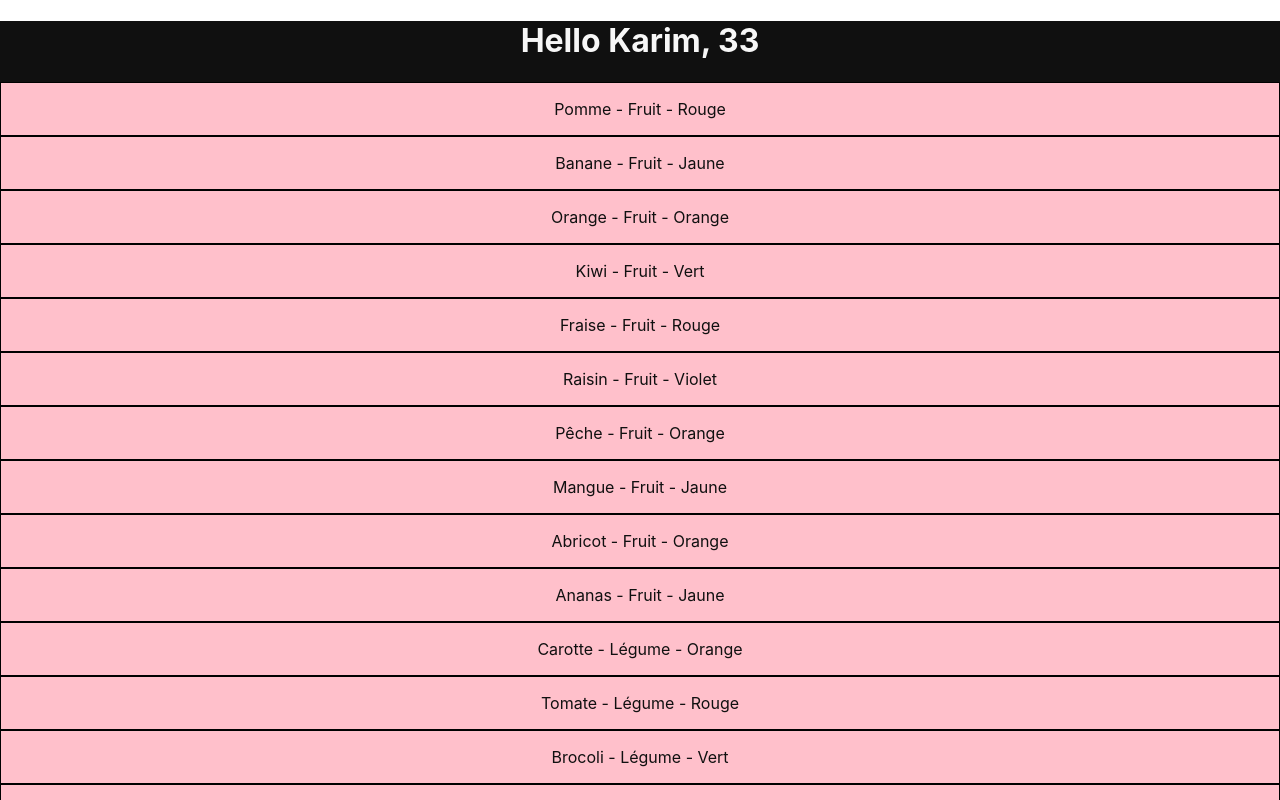
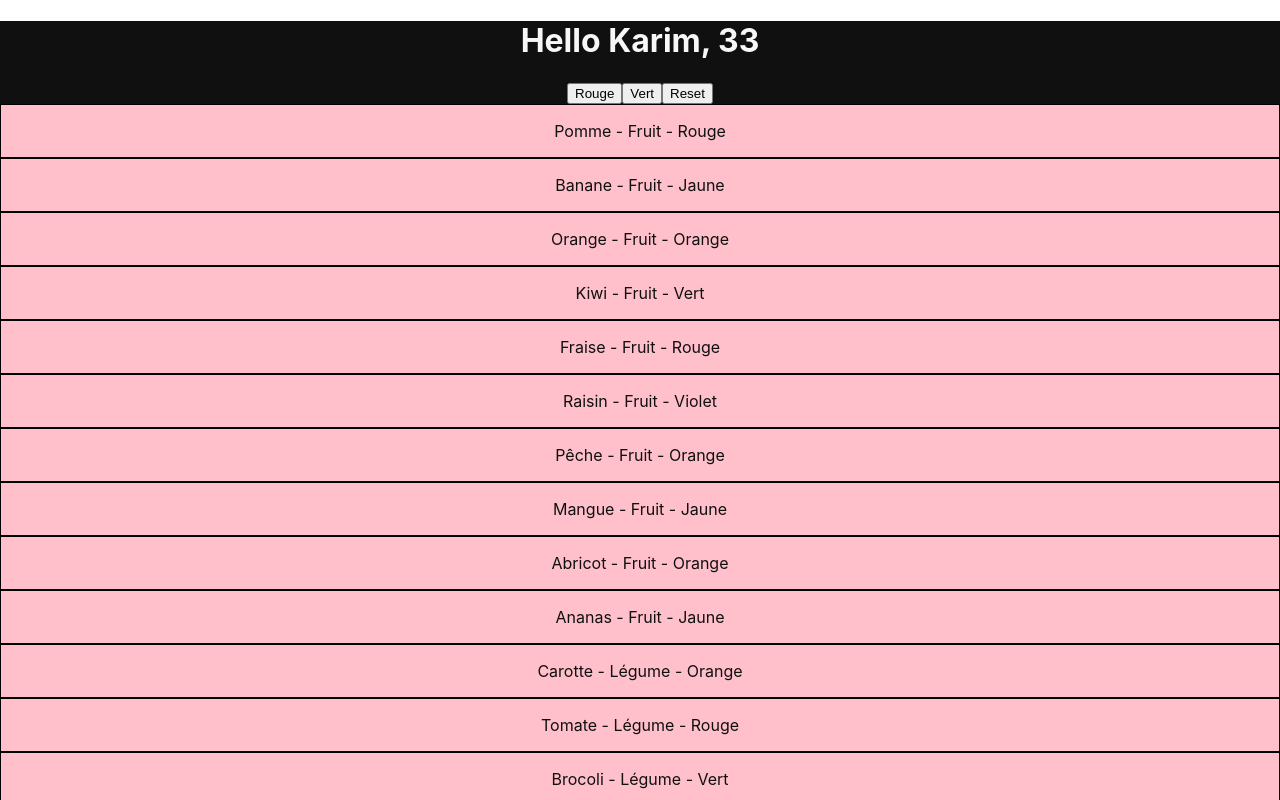
Before and after one commit to karimbdwrk/my-app-simplon, a React (Create React App) app: page / in a window 1280 px wide. Shown: the top 800 px of the page. Built offline with nearby package versions, Linux system fonts and the light colour scheme.

Commit message:
first filter in list.js

```diff
--- a/src/components/List.js
+++ b/src/components/List.js
@@ -1,4 +1,4 @@
-import React from "react";
+import React, { useState } from "react";
 
 import TitleH1 from "./TitleH1";
 
@@ -111,10 +111,24 @@ const data = [
 ];
 
 const List = () => {
+	const [items, setItems] = useState(data);
+
+	const handleFilter = (color) => {
+		const filteredItems = items.filter((item) => item.color === color);
+		setItems(filteredItems);
+	};
+
+	const handleReset = () => {
+		setItems(data);
+	};
+
 	return (
 		<div>
 			<TitleH1 name='Karim' age={33} />
-			{data.map((item) => (
+			<button onClick={() => handleFilter("Rouge")}>Rouge</button>
+			<button>Vert</button>
+			<button onClick={handleReset}>Reset</button>
+			{items.map((item) => (
 				<div style={styles.card}>
 					<p>
 						{item.name} - {item.type} - {item.color}
```
